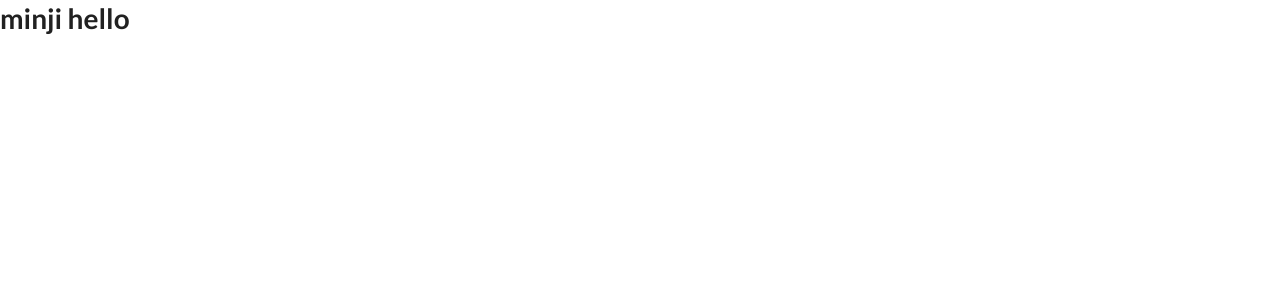
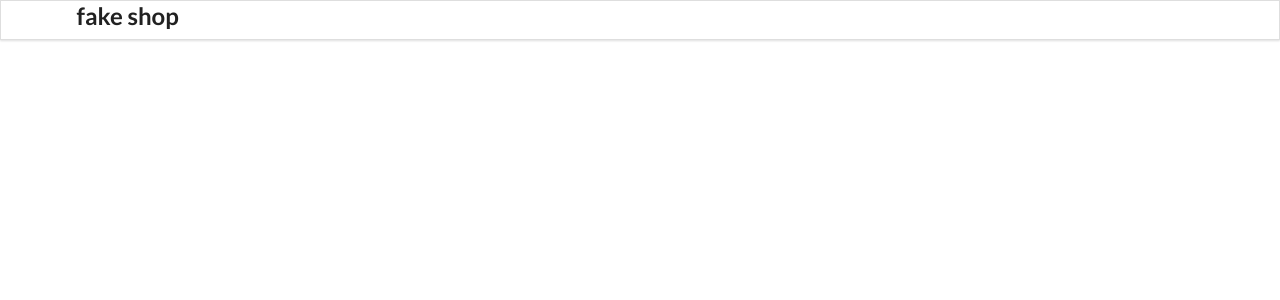
Before and after one commit to mandy0529/redux, a React (Create React App) app in the folder redux-clone/: page / in a window 1280 px wide. Shown: the top 300 px of the page. Built offline with nearby package versions, Linux system fonts and the light colour scheme.

Commit message:
error,routes pages maded

```diff
--- a/redux-clone/src/App.js
+++ b/redux-clone/src/App.js
@@ -1,7 +1,20 @@
+import Header from './components/Header';
+import {BrowserRouter, Route, Routes} from 'react-router-dom';
+import ProductList from './components/ProductList';
+import ProductDetail from './components/ProductDetail';
+import Error from './components/Error';
+
 function App() {
   return (
     <div className="App">
-      <h1>minji hello</h1>
+      <BrowserRouter>
+        <Header />
+        <Routes>
+          <Route path="/" element={<ProductList />} />
+          <Route path="/proejct/:id" element={<ProductDetail />} />
+          <Route path="*" element={<Error />} />
+        </Routes>
+      </BrowserRouter>
     </div>
   );
 }
--- /dev/null
+++ b/redux-clone/src/components/Error.js
@@ -0,0 +1,7 @@
+import React from 'react';
+
+function Error() {
+  return <div>not found any datas</div>;
+}
+
+export default Error;
--- a/redux-clone/src/components/Header.js
+++ b/redux-clone/src/components/Header.js
@@ -1,7 +1,13 @@
 import React from 'react';
 
 function Header() {
-  return <div>header</div>;
+  return (
+    <div className="ui fixed menu">
+      <div className="ui container center">
+        <h2>fake shop</h2>
+      </div>
+    </div>
+  );
 }
 
 export default Header;
--- a/redux-clone/src/components/ProductDetail.js
+++ b/redux-clone/src/components/ProductDetail.js
@@ -0,0 +1,7 @@
+import React from 'react';
+
+function ProductDetail() {
+  return <div>product detail</div>;
+}
+
+export default ProductDetail;
```
